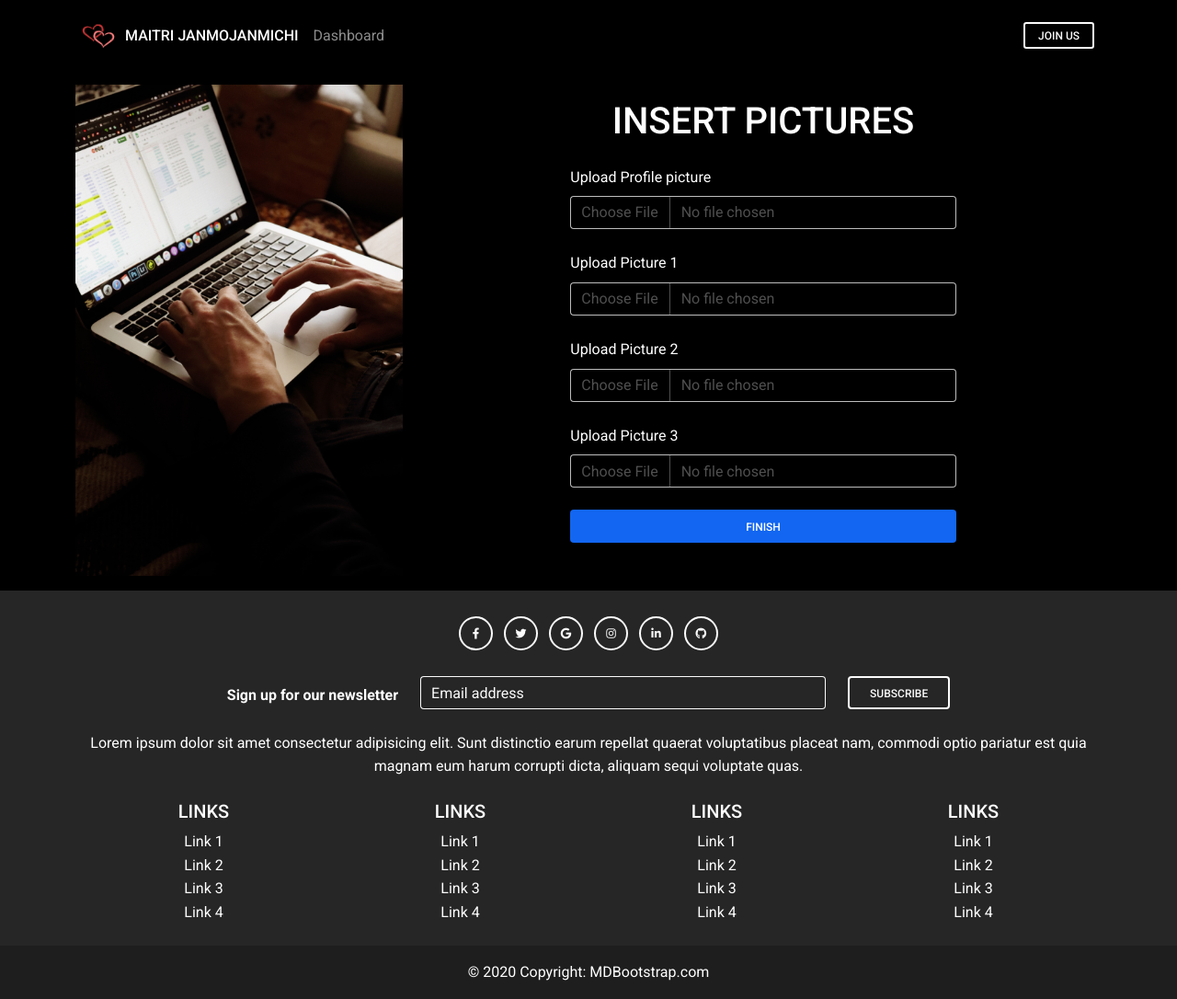
After one commit to TheLogicalNights/matrimonial-website, a PHP site: page /photos.php in a window 1280 px wide. The commit adds this page. Shown: the whole page at 92% size. Run offline with PHP 8.4, Linux system fonts and the light colour scheme; the visitor is signed in with stand-in values (Sample User, id 1); some libraries are stand-ins or nearby versions.

Commit message:
Added profile pictures and display images

```diff
--- /dev/null
+++ b/photos.php
@@ -0,0 +1,118 @@
+<?php
+session_start();
+if (!isset($_SESSION['userid'])) {
+    header("Location: joinus.php");
+}
+?>
+<!DOCTYPE html>
+<html lang="en">
+
+<head>
+    <meta charset="UTF-8" />
+    <meta name="viewport" content="width=device-width, initial-scale=1, shrink-to-fit=no" />
+    <meta http-equiv="x-ua-compatible" content="ie=edge" />
+    <title>Maitri Janmojanmichi | Join Us</title>
+    <link rel="icon" href="./img/3.png" sizes="32X32" type="image/png">
+    <!-- Font Awesome -->
+    <link rel="stylesheet" href="https://use.fontawesome.com/releases/v5.11.2/css/all.css" />
+    <!-- Google Fonts Roboto -->
+    <link rel="stylesheet" href="https://fonts.googleapis.com/css2?family=Roboto:wght@300;400;500;700&display=swap" />
+    <!-- MDB -->
+    <link rel="stylesheet" href="css/mdb.min.css" />
+    <!-- Custom styles -->
+    <link rel="stylesheet" href="css/style.css" />
+    <!-- sweet alert  -->
+    <script src="https://unpkg.com/sweetalert/dist/sweetalert.min.js"></script>
+</head>
+
+<body class="body">
+    <!--Main Navigation-->
+    <header>
+        <!-- Navbar -->
+        <?php
+        include './navbar.php';
+        ?>
+        <!-- Navbar -->
+        <main>
+        <?php
+            if(isset($_SESSION['imgformatfailure']))
+            {
+                echo '
+                <script>
+                    swal("Oops..!", "'.$_SESSION['imgformatfailure'].'", "error");
+                </script>
+                ';
+                unset($_SESSION['imgformatfailure']);
+            }
+            if(isset($_SESSION['profilepictureuploadfailure']))
+            {
+                echo '
+                <script>
+                    swal("Oops..!", "'.$_SESSION['profilepictureuploadfailure'].'", "error");
+                </script>
+                ';
+                unset($_SESSION['profilepictureuploadfailure']);
+            }
+            if(isset($_SESSION['profilepictureuploadfailure']))
+            {
+                echo '
+                <script>
+                    swal("Oops..!", "'.$_SESSION['profilepictureuploadfailure'].'", "error");
+                </script>
+                ';
+                unset($_SESSION['profilepictureuploadfailure']);
+            }
+        ?>
+            <section class="login">
+                <div class="container py-3">
+                    <div class="row">
+                        <div class="col-md-4">
+                            <img src="./img/10.jpg" class="img-fluid" alt="" srcset="">
+                        </div>
+                        <div class="col-lg-8">
+                            <div class="row">
+                                <div class="col-lg-7 mx-auto text-white">
+                                    <h1 class="mt-3 mb-4 text-center">INSERT PICTURES</h1>
+                                    <!-- form -->
+                                    <form action="./code.php" method="POST" enctype="multipart/form-data">
+                                        <label class="form-label text-white" for="form6Example3">Upload Profile picture</label>
+                                        <div class="form-outline mb-4">
+                                            <input type="file" id="form6Example3" name="profilepic" class="form-control" required />
+                                        </div>
+                                        <label class="form-label text-white" for="form6Example3">Upload Picture 1</label>
+                                        <div class="form-outline mb-4">
+                                            <input type="file" id="form6Example3" name="pic1" class="form-control" required />
+                                        </div>
+                                        <label class="form-label text-white" for="form6Example3">Upload Picture 2</label>
+                                        <div class="form-outline mb-4">
+                                            <input type="file" id="form6Example3" name="pic2" class="form-control" required />
+                                        </div>
+                                        <label class="form-label text-white" for="form6Example3">Upload Picture 3</label>
+                                        <div class="form-outline mb-4">
+                                            <input type="file" id="form6Example3" name="pic3" class="form-control" required />
+                                        </div>
+                                        <!-- Submit button -->
+                                        <button type="submit" name="uploadpics" class="btn btn-primary btn-block mb-4">Finish</button>
+                                    </form>
+                                </div>
+                            </div>
+                        </div>
+                    </div>
+                </div>
+            </section>
+        </main>
+        <!-- Background image -->
+    </header>
+    <footer>
+        <?php
+        include './footer.php';
+        ?>
+    </footer>
+    <!--Main Navigation-->
+    <!-- MDB -->
+    <script type="text/javascript" src="js/mdb.min.js"></script>
+    <!-- Custom scripts -->
+    <script type="text/javascript" src="js/script.js"></script>
+</body>
+
+</html>
```
Also changed, not shown: code.php (+95 -2 lines).
